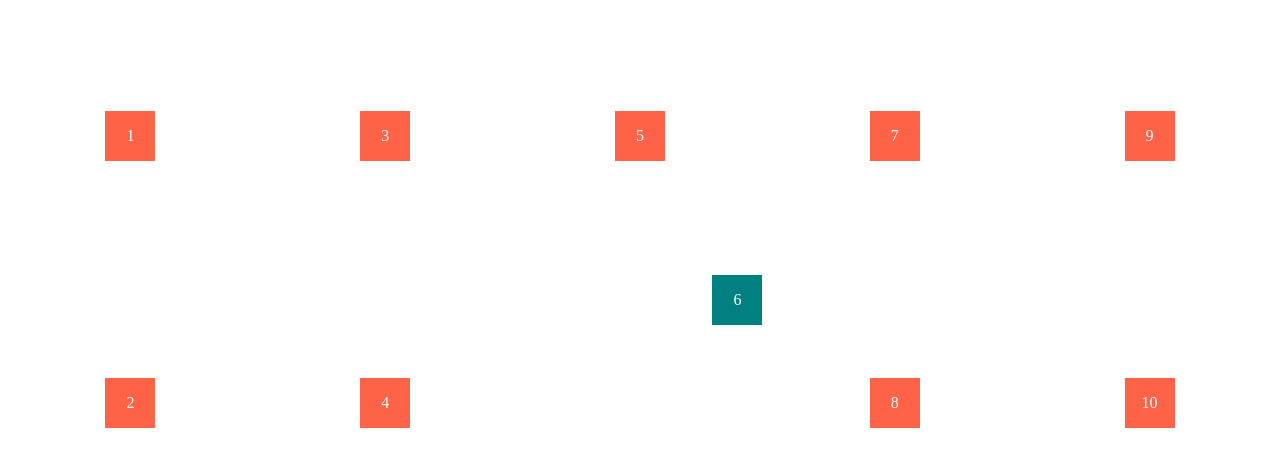
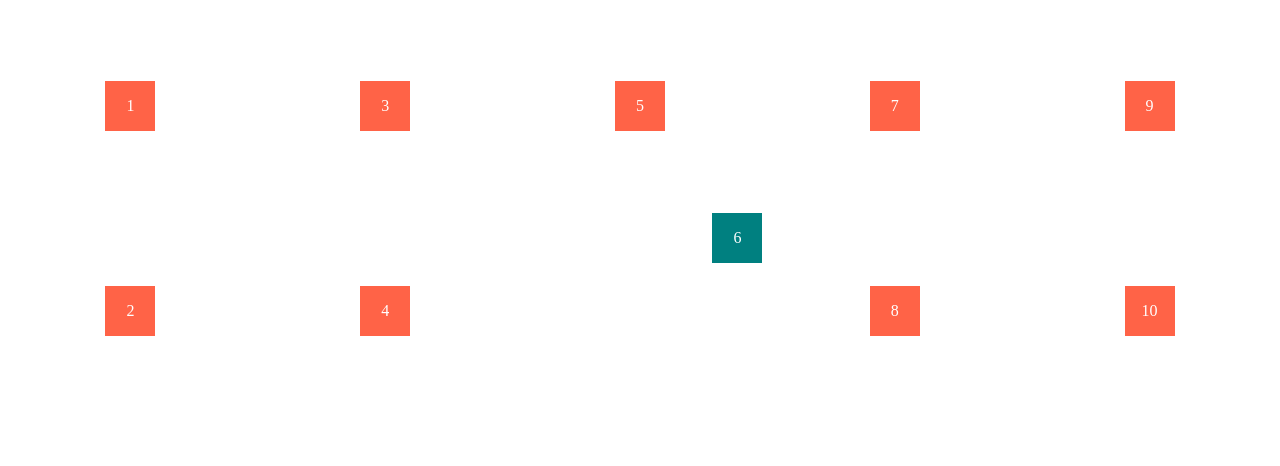
Before and after one commit to LEEMYEONGUK/css-layout, a website built with Vite: page grid/index.html in a window 1280 px wide. Built offline with nearby package versions, Linux system fonts and the light colour scheme.

Commit message:
grid-align_justify

```diff
--- a/grid/style.css
+++ b/grid/style.css
@@ -1,5 +1,5 @@
 .father {
-  min-height: 50cap;
+  min-height: 50vh;
   display: grid;
   grid-template-columns: repeat(2, 1fr);
   grid-template-rows: repeat(2, 1fr);
```
